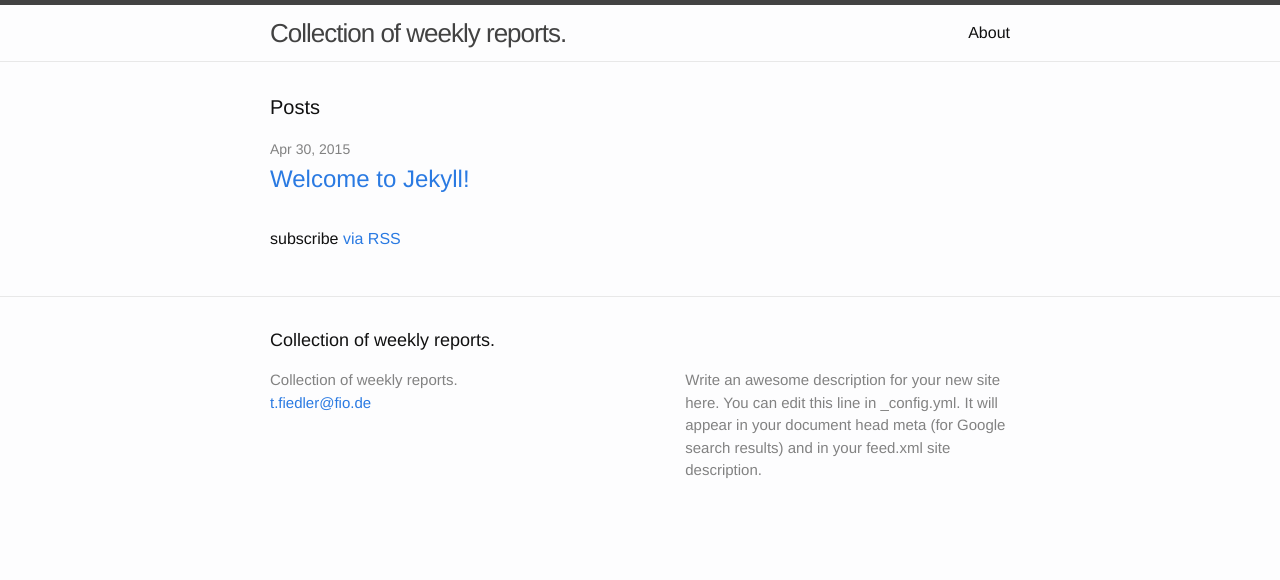
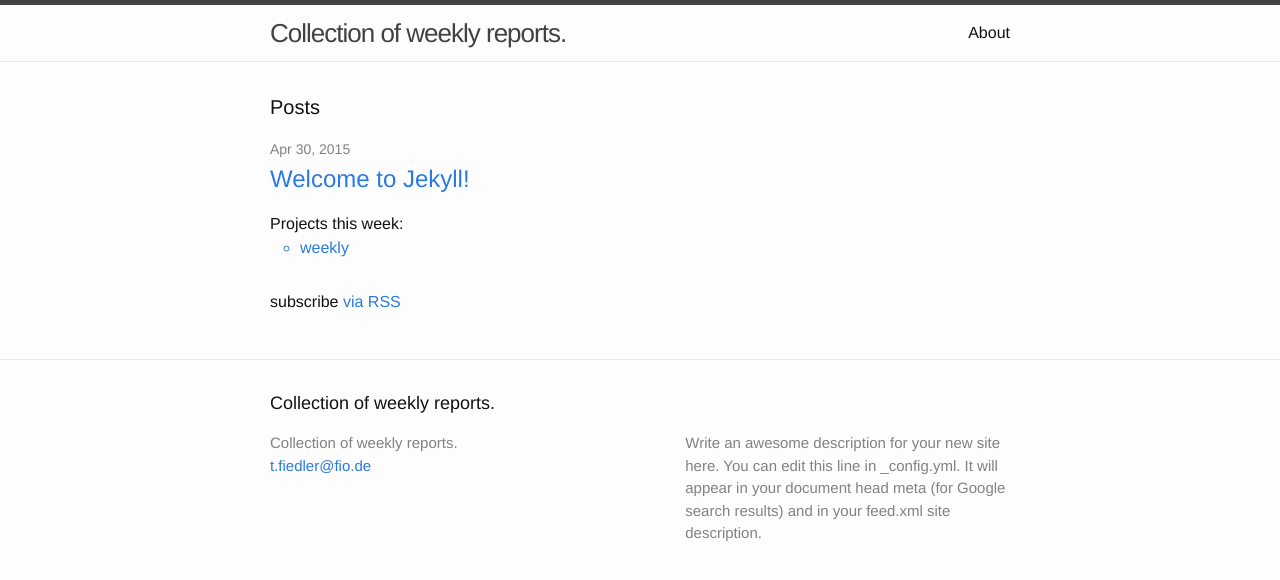
Before and after one commit to lyio/weekly-reports, a Jekyll site: the page built from weekly-reports/index.html, in a window 1280 px wide. Shown: the top 580 px of the page. Built offline with Jekyll 4.4.1, drawn with Linux system fonts in a browser that asks for light colours.

Commit message:
Add projects preview to index.html and to post generation

```diff
--- a/generator/file-generator.rb
+++ b/generator/file-generator.rb
@@ -25,6 +25,7 @@ class Generator
 		"title:  #{post.title}\n" +
 		"date:   #{post.date}\n" +
 		"categories: #{@week}\n"+
+		"projects: #{post.categories}\n" +
 		"---\n" +
 		"#{post.content}\n"
 	end
--- a/generator/weekly.rb
+++ b/generator/weekly.rb
@@ -18,6 +18,7 @@ class Weekly
 		@week = "week#{Date.parse('Sunday').strftime('%U')}"
 		# initialize post
 		projects = @repos.collect do |r| r.split('/').last end
+		puts "projects: #{projects}"
 		@post = Post.new(@week, projects, '')
 		@dropbox = c['dropbox']
 		@posts_directory = c['posts_directory']
--- a/weekly-reports/_posts/2015-04-30-welcome-to-jekyll.markdown
+++ b/weekly-reports/_posts/2015-04-30-welcome-to-jekyll.markdown
@@ -4,6 +4,7 @@ title:  "Welcome to Jekyll!"
 abstract: "this doesn't really count"
 date:   2015-04-30 19:57:05
 categories: jekyll update
+projects: [weekly]
 ---
 You’ll find this post in your `_posts` directory. Go ahead and edit it and re-build the site to see your changes. You can rebuild the site in many different ways, but the most common way is to run `jekyll serve`, which launches a web server and auto-regenerates your site when a file is updated.
 
--- a/weekly-reports/index.html
+++ b/weekly-reports/index.html
@@ -14,6 +14,12 @@ layout: default
         <h2>
           <a class="post-link" href="{{ post.url | prepend: site.baseurl }}">{{ post.title }}</a>
         </h2>
+        <div>Projects this week:</div>
+        <ul>
+          {% for p in post.projects %}
+          <li>{{ p }}</li>
+          {% endfor %}
+        </ul>
       </li>
     {% endfor %}
   </ul>
```
